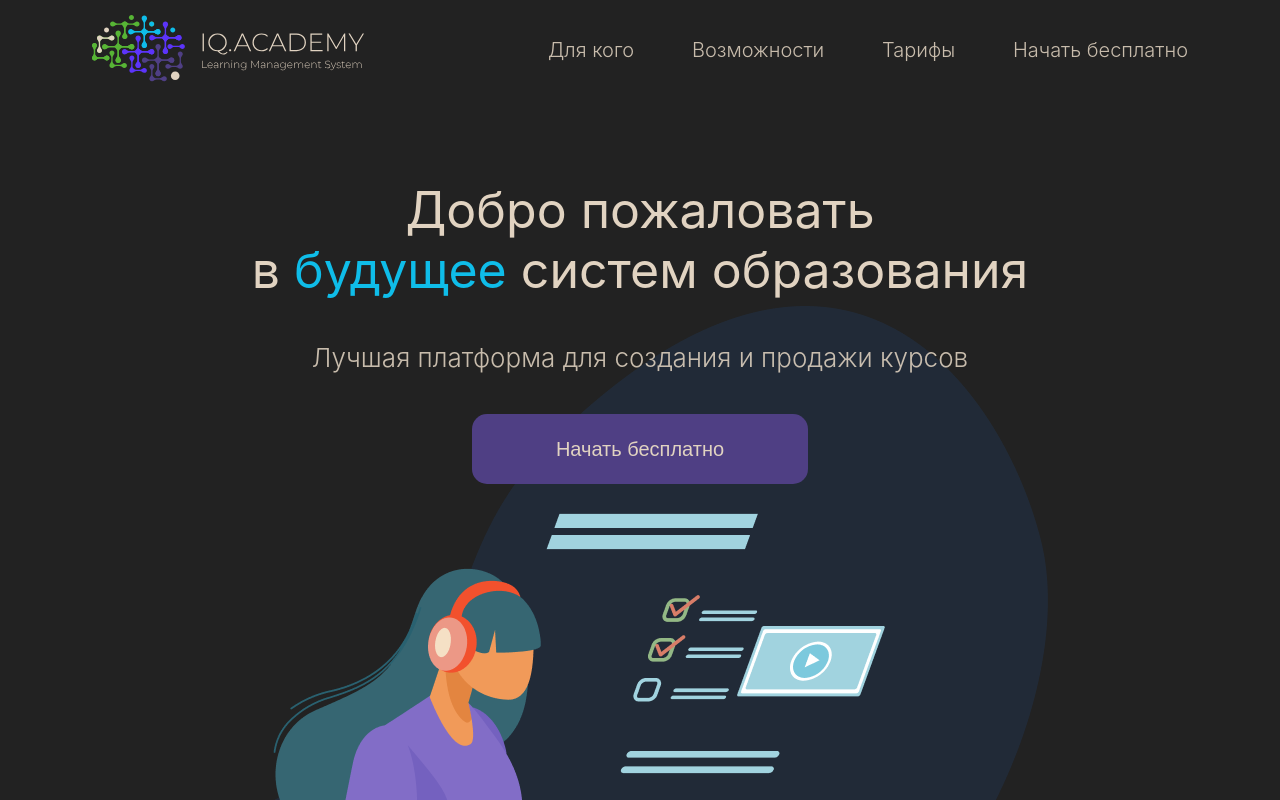
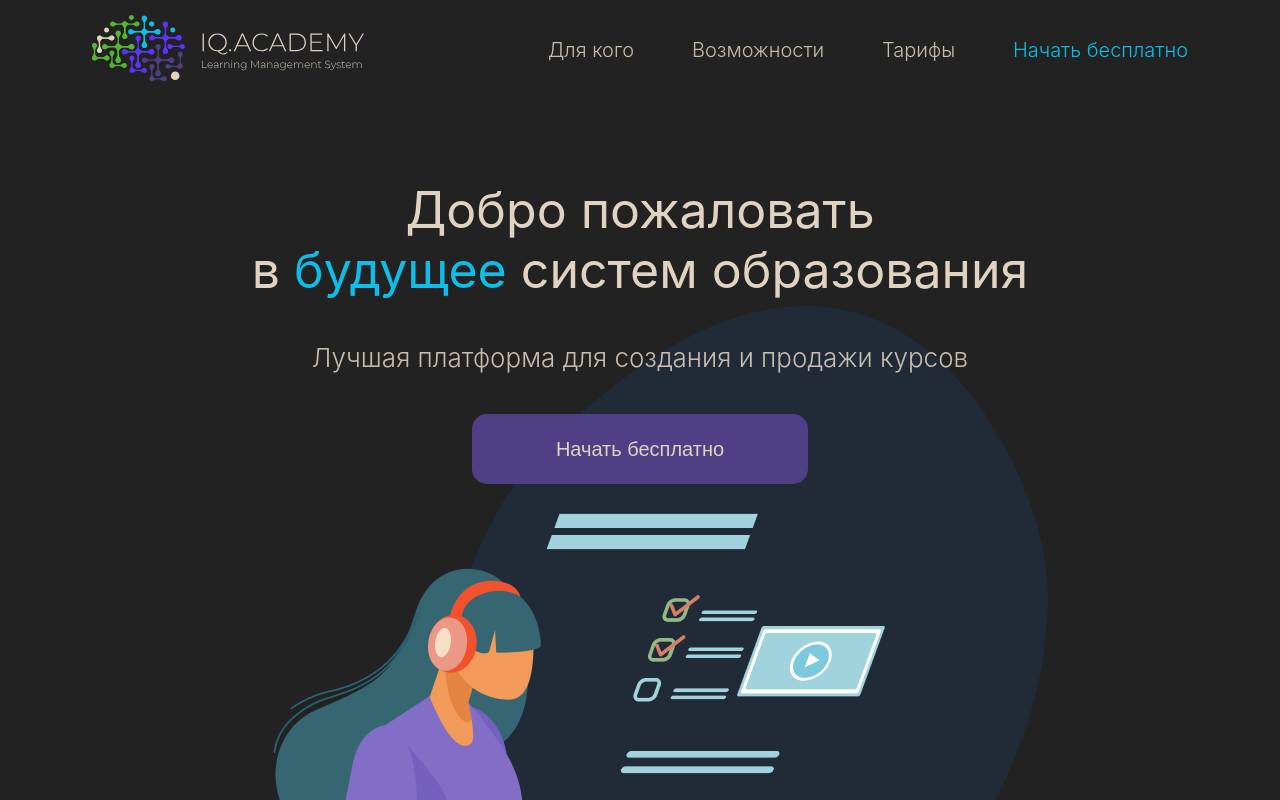
Before and after one commit to DavGalstyan98/iq-landing, a React (Create React App) app: page / in a window 1280 px wide. Shown: the top 800 px of the page. Built offline with nearby package versions, Linux system fonts and the light colour scheme.

Commit message:
make start button blue

```diff
--- a/src/Components/Header/index.jsx
+++ b/src/Components/Header/index.jsx
@@ -22,7 +22,7 @@ function Header ({firstRef, secondRef, thirdRef}) {
         <Box style={{cursor:"pointer"}} onClick={firstScroll}>Для кого</Box>
         <Box style={{cursor:"pointer"}} onClick={secondScroll}>Возможности</Box>
         <Box style={{cursor:"pointer"}} onClick={thirdScroll}>Тарифы</Box>
-        <Box style={{cursor:"pointer"}} onClick={() => window.location = 'https://app.iq.academy/'}>Начать бесплатно</Box>
+        <Box color="rgb(15, 189, 233)" style={{cursor:"pointer"}} onClick={() => window.location = 'https://app.iq.academy/'}>Начать бесплатно</Box>
       </Box>
     </Box>
   )
```
